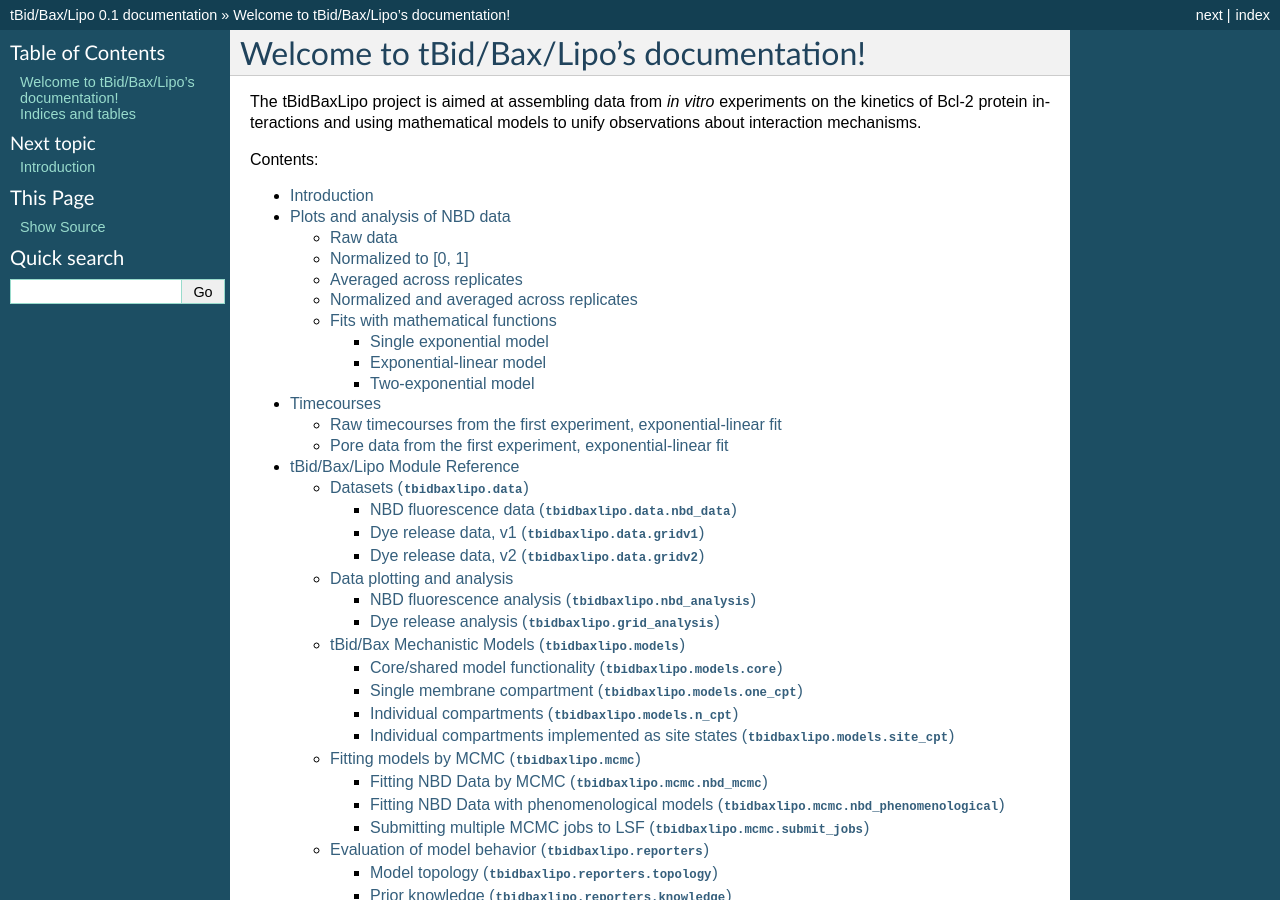
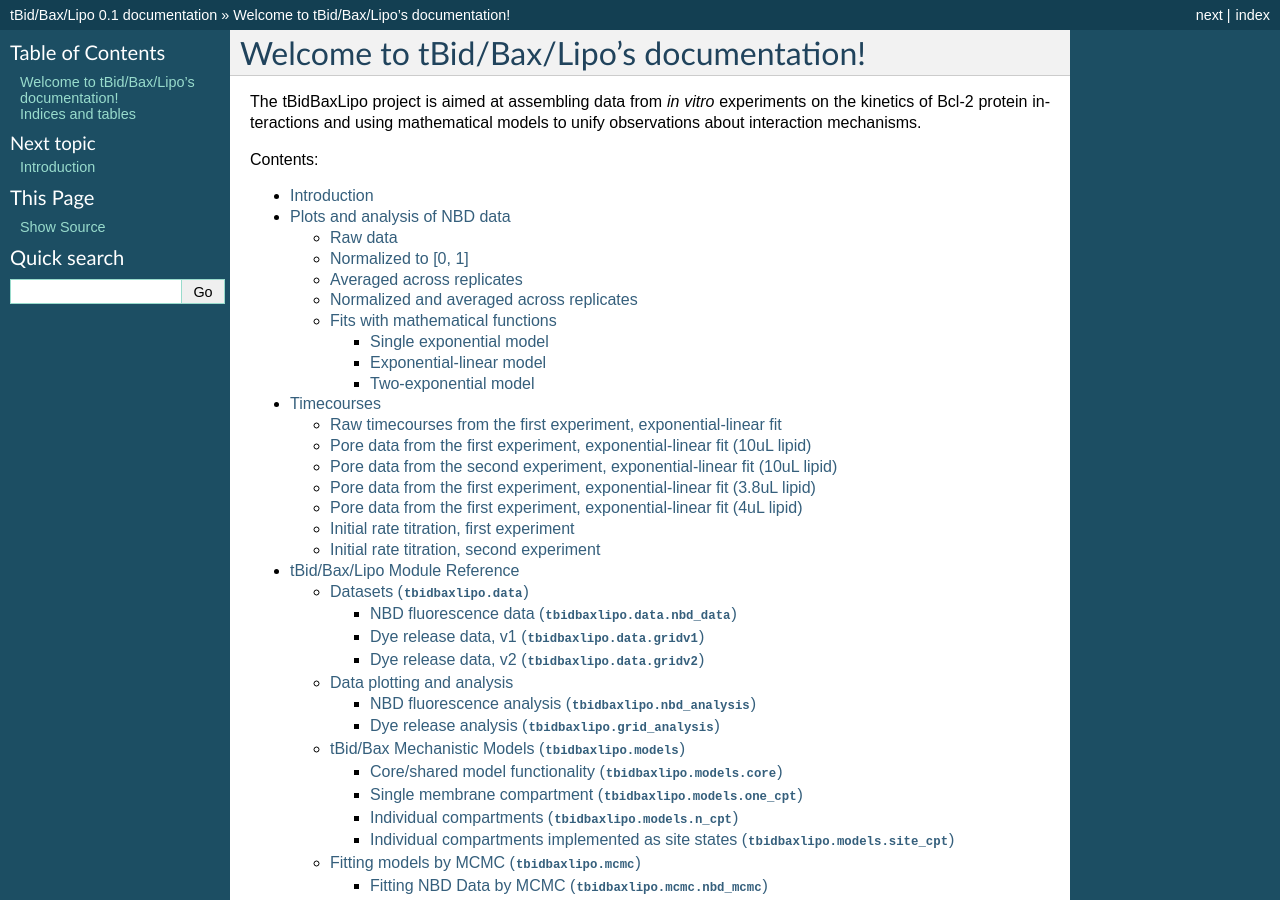
Before and after one commit to johnbachman/tBidBaxLipo, a Sphinx documentation site: the page built from doc/index.rst, in a window 1280 px wide and 900 px high. Built offline with Sphinx 7.4.7, drawn with Linux system fonts in a browser that asks for light colours; formulas are drawn with MathJax 3.

Commit message:
New plots of grid data in docs

```diff
--- a/doc/grid_data.rst
+++ b/doc/grid_data.rst
@@ -12,8 +12,8 @@ All of the following plots are for 10uL liposomes.
     from tbidbaxlipo.grid_analysis import plot_timecourses
     plot_timecourses(data)
 
-Pore data from the first experiment, exponential-linear fit
------------------------------------------------------------
+Pore data from the first experiment, exponential-linear fit (10uL lipid)
+------------------------------------------------------------------------
 
 All of the following plots are for 10uL liposomes.
 
@@ -21,4 +21,55 @@ All of the following plots are for 10uL liposomes.
 
     from tbidbaxlipo.data.gridv1 import data
     import tbidbaxlipo.grid_analysis as g
-    g.plot_timecourses(g.calc_pores(data))
+    g.plot_timecourses(g.calc_pores(g.calc_bgsub(data)))
+
+Pore data from the second experiment, exponential-linear fit (10uL lipid)
+-------------------------------------------------------------------------
+
+All of the following plots are for 10uL liposomes.
+
+.. plot::
+
+    from tbidbaxlipo.data.gridv2 import data
+    import tbidbaxlipo.grid_analysis as g
+    g.plot_timecourses(g.calc_pores(g.calc_bgsub(data)))
+
+Pore data from the first experiment, exponential-linear fit (3.8uL lipid)
+-------------------------------------------------------------------------
+
+All of the following plots are for 3.8uL liposomes.
+
+.. plot::
+
+    from tbidbaxlipo.data.gridv1 import data
+    import tbidbaxlipo.grid_analysis as g
+    g.plot_timecourses(g.calc_pores(g.calc_bgsub(data)), fixed_conc=3.8)
+
+Pore data from the first experiment, exponential-linear fit (4uL lipid)
+-----------------------------------------------------------------------
+
+All of the following plots are for 4uL liposomes.
+
+.. plot::
+
+    from tbidbaxlipo.data.gridv2 import data
+    import tbidbaxlipo.grid_analysis as g
+    g.plot_timecourses(g.calc_pores(g.calc_bgsub(data)), fixed_conc=4)
+
+Initial rate titration, first experiment
+----------------------------------------
+
+.. plot::
+
+    from tbidbaxlipo.data.gridv1 import data
+    import tbidbaxlipo.grid_analysis as g
+    g.plot_titration(g.calc_initial_slope(g.calc_pores(g.calc_bgsub(data))))
+
+Initial rate titration, second experiment
+-----------------------------------------
+
+.. plot::
+
+    from tbidbaxlipo.data.gridv2 import data
+    import tbidbaxlipo.grid_analysis as g
+    g.plot_titration(g.calc_initial_slope(g.calc_pores(g.calc_bgsub(data))))
```
Also changed, not shown: 1 other file.
